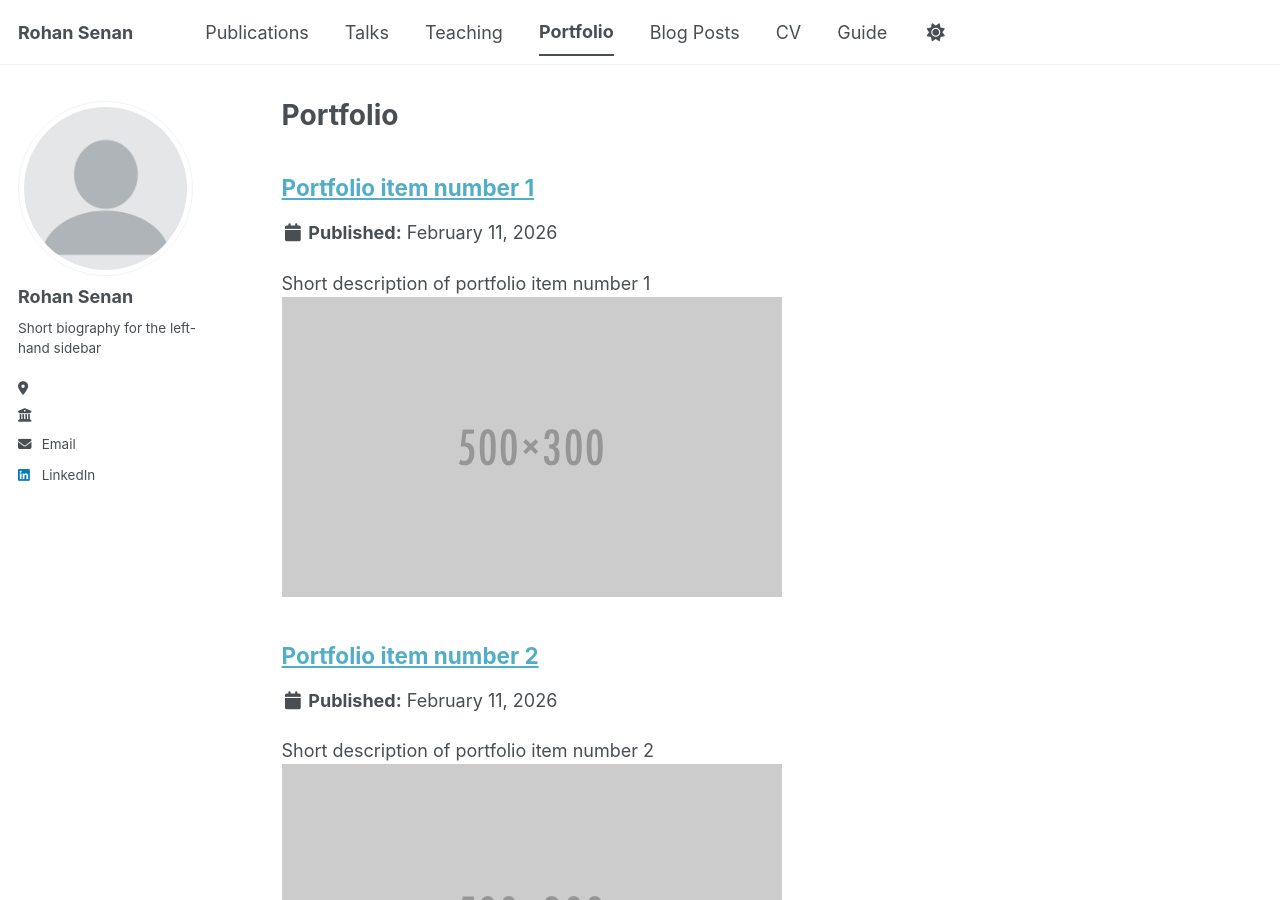
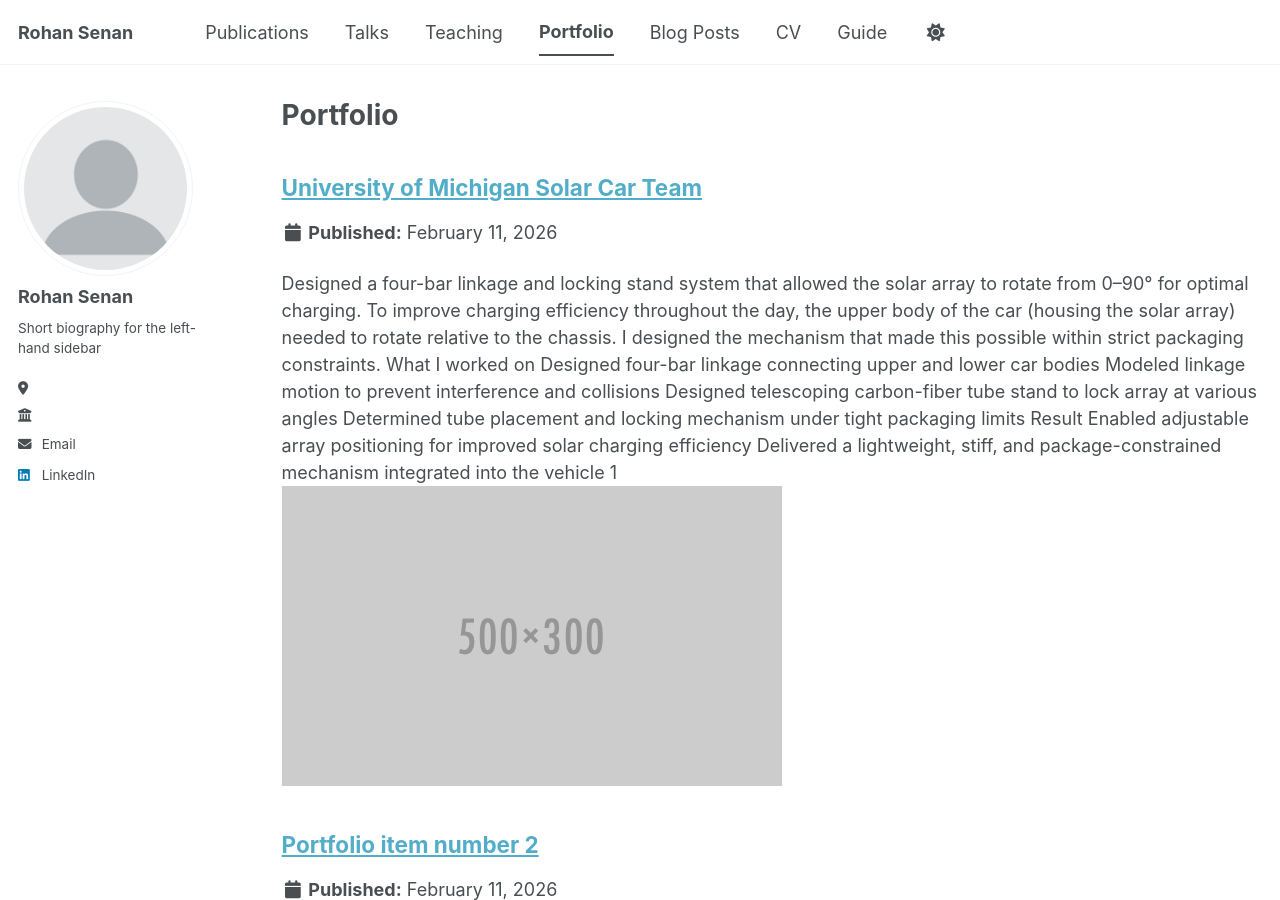
Before and after one commit to rohansenan/rohansenan.github.io, a Jekyll site: the page built from _pages/portfolio.html, in a window 1280 px wide and 900 px high. Built offline with Jekyll 4.4.1, drawn with Linux system fonts in a browser that asks for light colours; a script bundle is joined from its source files by our own code; library files that are not in the unit come from our copies.

Commit message:
Revise portfolio item for solar car project
Updated portfolio item to reflect work on the University of Michigan Solar Car Team, detailing design and results.

```diff
--- a/_portfolio/portfolio-1.md
+++ b/_portfolio/portfolio-1.md
@@ -1,6 +1,16 @@
 ---
-title: "Portfolio item number 1"
-excerpt: "Short description of portfolio item number 1<br/><img src='/images/500x300.png'>"
+title: "University of Michigan Solar Car Team"
+excerpt: "Designed a four-bar linkage and locking stand system that allowed the solar array to rotate from 0–90° for optimal charging.
+To improve charging efficiency throughout the day, the upper body of the car (housing the solar array) needed to rotate relative to the chassis. I designed the mechanism that made this possible within strict packaging constraints.
+What I worked on
+  Designed four-bar linkage connecting upper and lower car bodies
+  Modeled linkage motion to prevent interference and collisions
+  Designed telescoping carbon-fiber tube stand to lock array at various angles
+  Determined tube placement and locking mechanism under tight packaging limits
+Result
+  Enabled adjustable array positioning for improved solar charging efficiency
+  Delivered a lightweight, stiff, and package-constrained mechanism integrated into the vehicle
+1<br/><img src='/images/500x300.png'>"
 collection: portfolio
 ---
 
```
